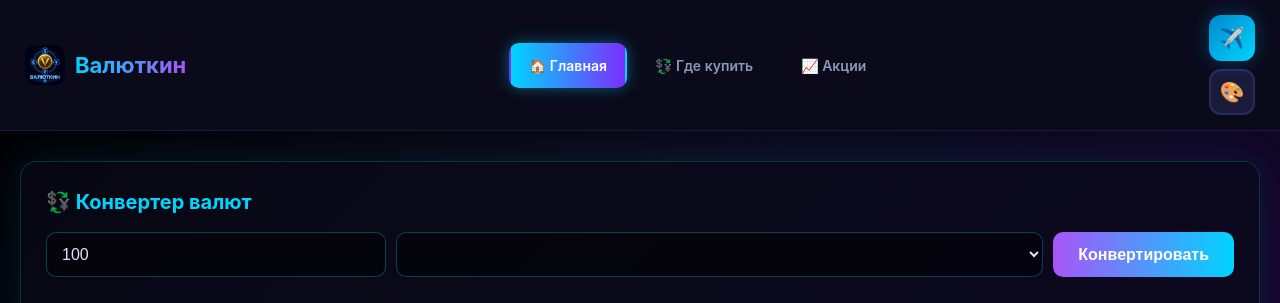
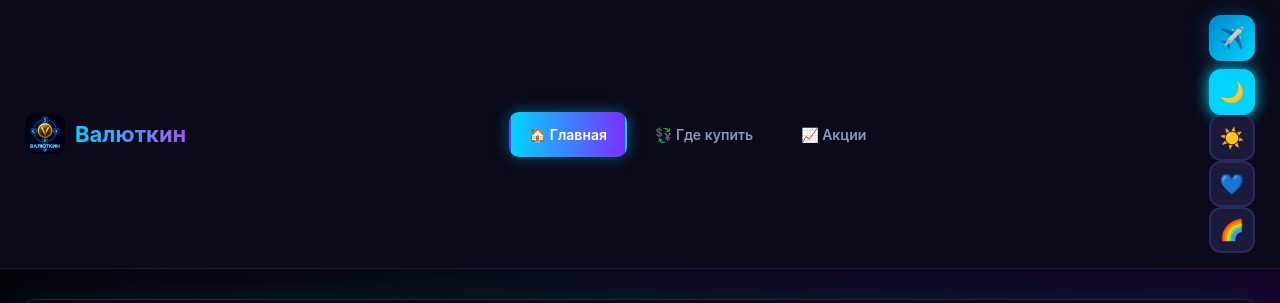
Before and after one commit to logismod01/valutkin-site, a plain HTML site: page index.html in a window 1280 px wide. Shown: the top 303 px of the page. Drawn offline with nearby package versions, Linux system fonts and the light colour scheme; no server answers.

Commit message:
Update index.html

```diff
--- a/index.html
+++ b/index.html
@@ -29,7 +29,12 @@
             <a href="https://t.me/valutkin_bot" target="_blank" class="telegram-icon">✈️</a>
             <span class="tg-text">Открыть в Telegram</span>
         </div>
-        <button class="theme-btn" id="themeBtn" onclick="toggleTheme()">🎨</button>
+ <div class="theme-picker">
+    <button class="theme-btn" data-theme="dark" title="Тёмная">🌙</button>
+    <button class="theme-btn" data-theme="light" title="Светлая">☀️</button>
+    <button class="theme-btn" data-theme="blue" title="Синяя">💙</button>
+    <button class="theme-btn" data-theme="cyberpunk" title="Киберпанк">🌈</button>
+</div>
     </div>
 </header>
     <!-- ГЛАВНЫЙ ЭКРАН -->
```
